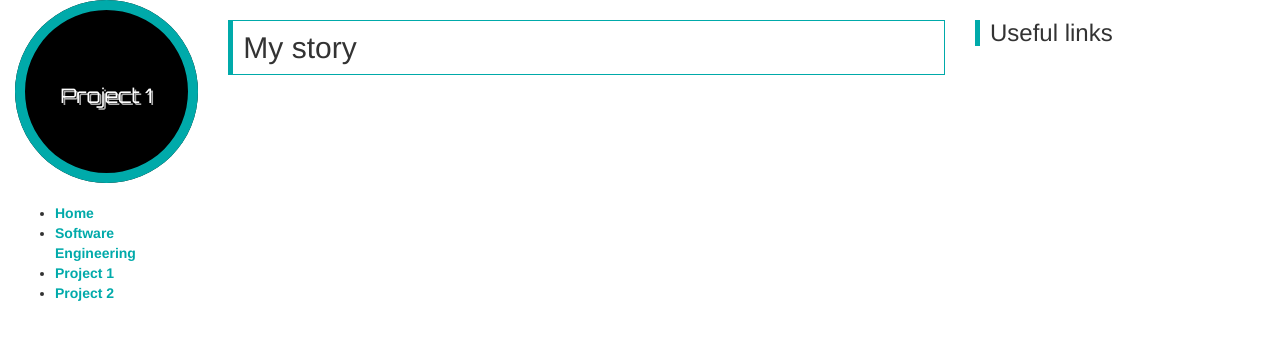
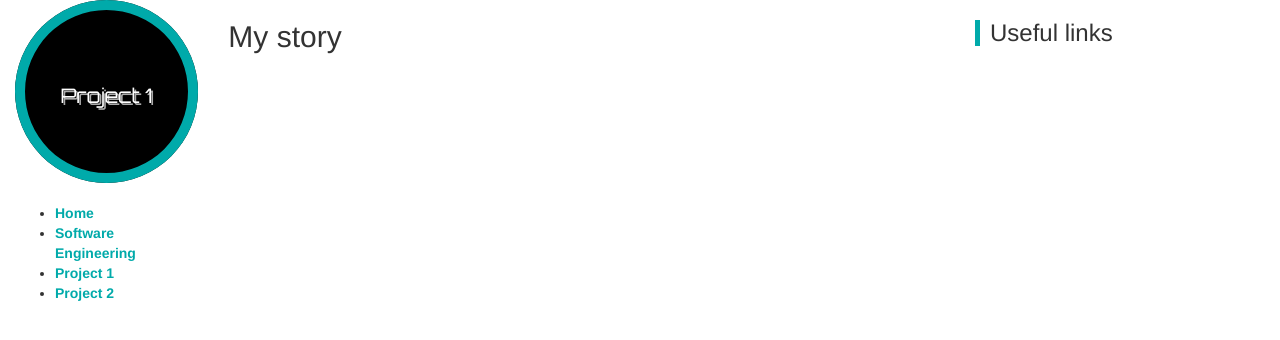
Before and after one commit to dfenders/portfolio, a Jekyll site: the page built from project1.html, in a window 1280 px wide. Shown: the top 340 px of the page. Built offline with Jekyll 4.4.1, drawn with Linux system fonts in a browser that asks for light colours.

Commit message:
Update main.css

```diff
--- a/css/main.css
+++ b/css/main.css
@@ -1,5 +1,5 @@
 h1{ font-family:'Open Sans';font-size:5rem;margin-bottom:60px; }
-h2 { padding-left: 10px;border: 1px solid #00aaaa;padding: 10px;border-left: 5px solid #00aaaa; }
+h2 {  }
 h3 { padding-left: 10px;border-left: 5px solid #00aaaa; }
 p { margin:0 0 20px;padding-left:10px;border-left:5px solid #f2f2f2 }
 img { max-width:100% }
```
